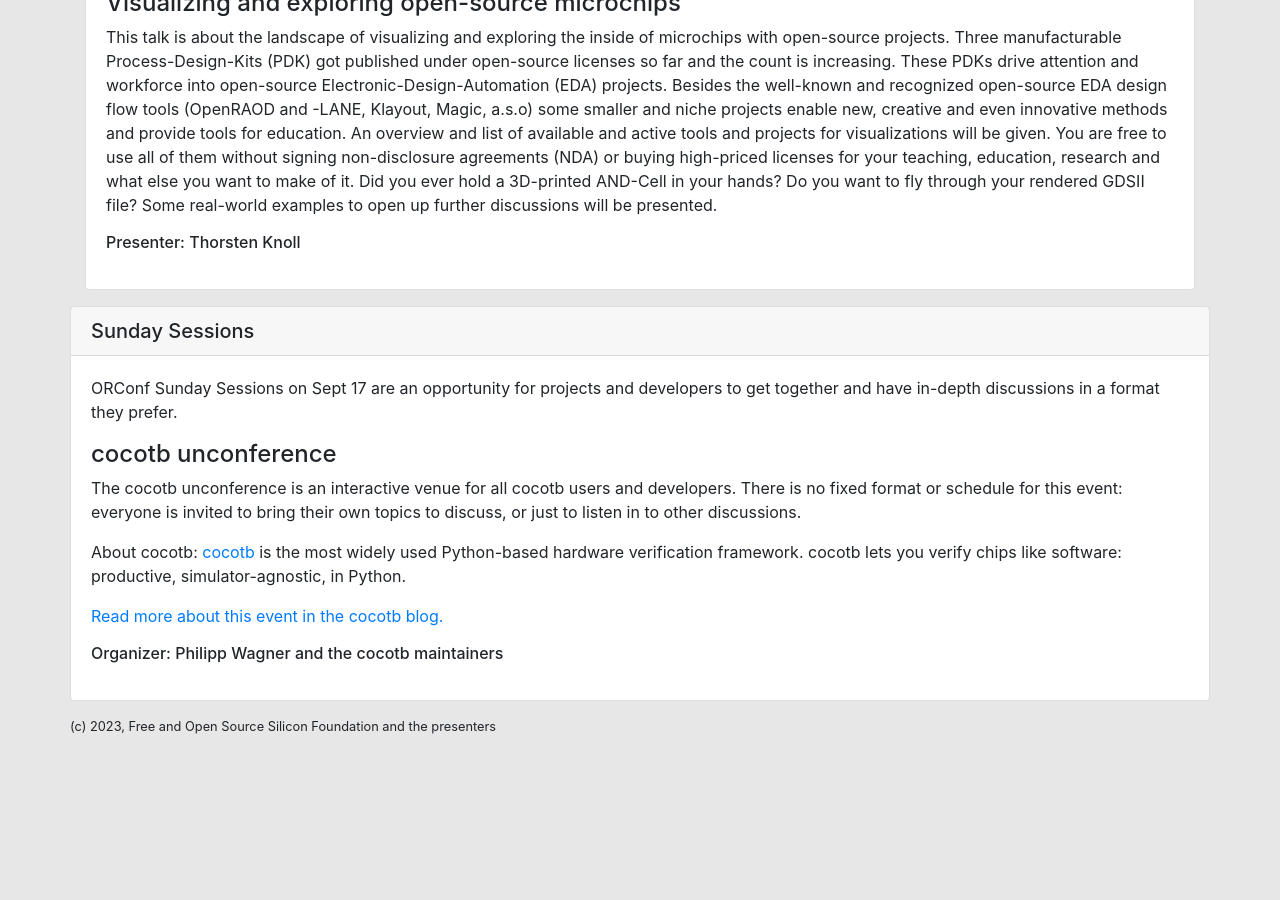
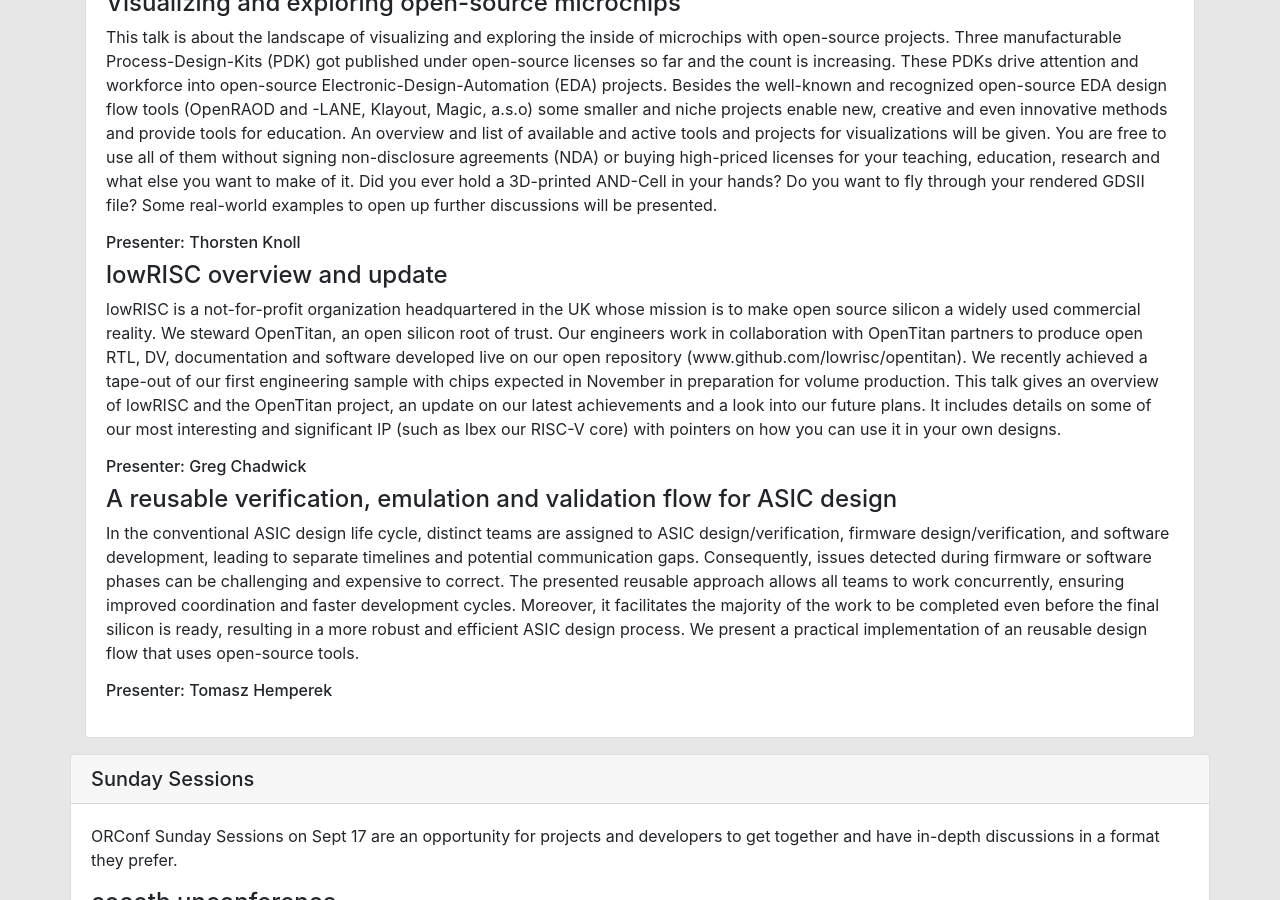
Before and after one commit to fossi-foundation/orconf, a Jekyll site: the page index.html, which Jekyll copies as it is, in a window 1280 px wide and 900 px high, scrolled down 6766 px. Built offline with Jekyll 4.4.1, drawn with Linux system fonts in a browser that asks for light colours; nearby versions of some CDN libraries; before the commit the page ends 7550 px from its top, so only the background shows below that.

Commit message:
New program additions

```diff
--- a/index.html
+++ b/index.html
@@ -666,6 +666,48 @@
               </p>
               <h6>Presenter: Thorsten Knoll</h6>
 
+              <h4>
+                 <a name="lowrisc"></a>lowRISC overview and update </h4>
+               <p>
+                lowRISC is a not-for-profit organization headquartered in the UK
+                whose mission is to make open source silicon a widely used
+                commercial reality. We steward OpenTitan, an open silicon root
+                of trust. Our engineers work in collaboration with OpenTitan
+                partners to produce open RTL, DV, documentation and software
+                developed live on our open repository
+                (www.github.com/lowrisc/opentitan). We recently achieved a
+                tape-out of our first engineering sample with chips expected in
+                November in preparation for volume production.
+
+                This talk gives an overview of lowRISC and the OpenTitan
+                project, an update on our latest achievements and a look into
+                our future plans. It includes details on some of our most
+                interesting and significant IP (such as Ibex our RISC-V core)
+                with pointers on how you can use it in your own designs.
+               </p>
+               <h6>Presenter: Greg Chadwick</h6>
+
+              <h4>
+                 <a name="verification-flow-asic"></a>A reusable verification, emulation and validation flow for ASIC design</h4>
+               <p>
+                In the conventional ASIC design life cycle, distinct teams are
+                assigned to ASIC design/verification, firmware
+                design/verification, and software development, leading to
+                separate timelines and potential communication gaps.
+                Consequently, issues detected during firmware or software phases
+                can be challenging and expensive to correct.
+
+                The presented reusable approach allows all teams to work
+                concurrently, ensuring improved coordination and faster
+                development cycles. Moreover, it facilitates the majority of the
+                work to be completed even before the final silicon is ready,
+                resulting in a more robust and efficient ASIC design process.
+
+                We present a practical implementation of an reusable design flow
+                that uses open-source tools.
+               </p>
+               <h6>Presenter: Tomasz Hemperek</h6>
+
               <!-- <h4> -->
               <!--   <a name="!!!" href="#!!!"></a>!!!</h4> -->
               <!-- <p> -->
```
